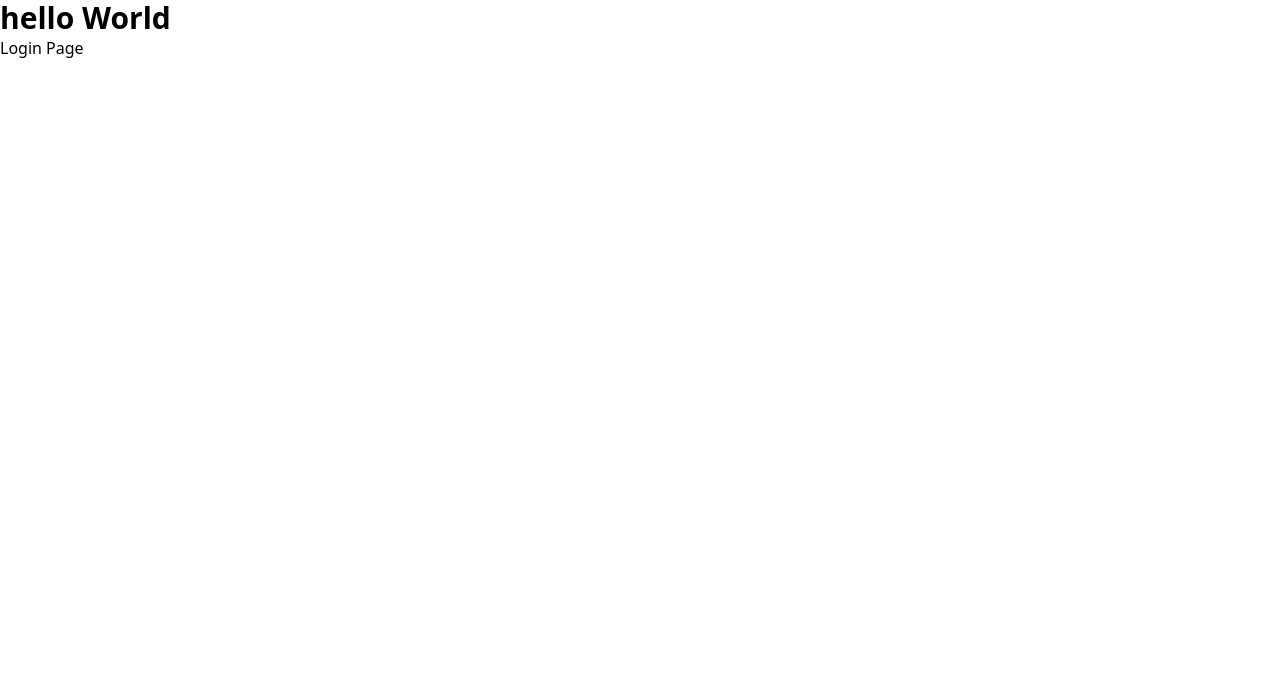
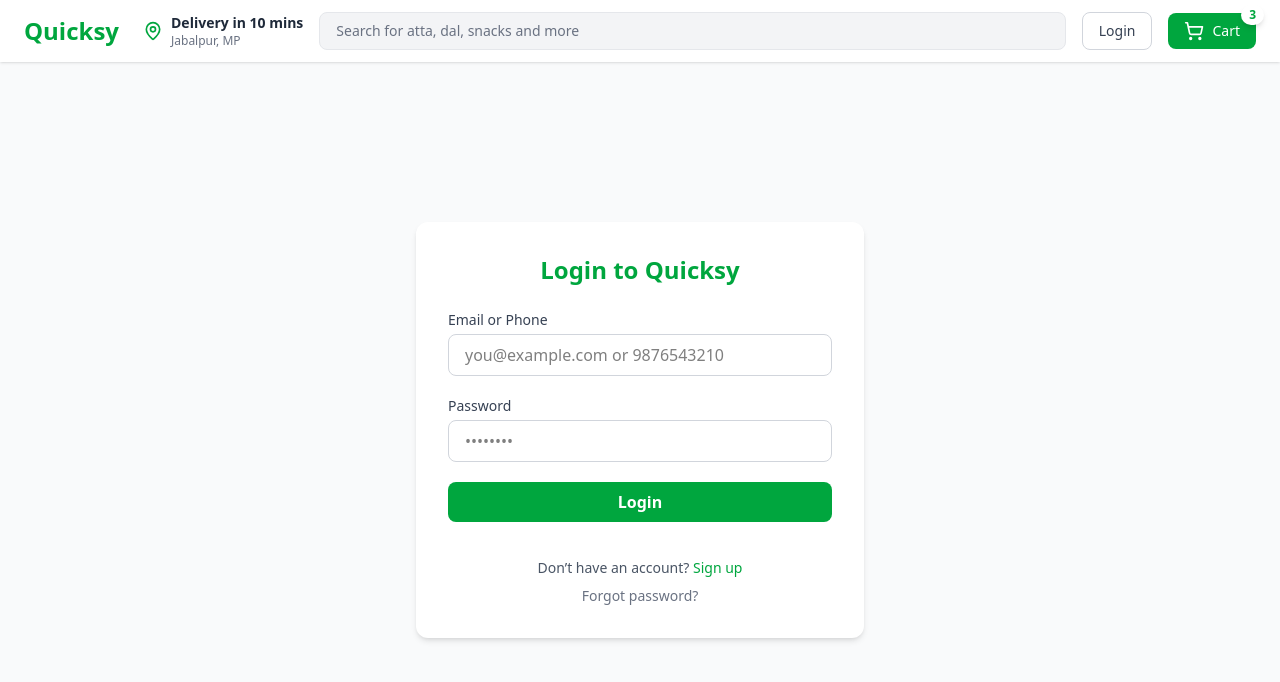
Before and after one commit to Deepanshuu06/Quicksy, a React (Vite) app in the folder frontend/Quicksy/: page /login in a window 1280 px wide. Shown: the top 682 px of the page. Built offline with nearby package versions, Linux system fonts and the light colour scheme.

Commit message:
feat: implement navigation and authentication pages; add Navbar, Login, Registration, Home, and Error pages

```diff
--- a/frontend/Quicksy/package.json
+++ b/frontend/Quicksy/package.json
@@ -12,6 +12,7 @@
   "dependencies": {
     "@tailwindcss/vite": "^4.1.13",
     "axios": "^1.12.2",
+    "lucide-react": "^0.544.0",
     "react": "^19.1.1",
     "react-dom": "^19.1.1",
     "react-router": "^7.9.3",
--- a/frontend/Quicksy/src/App.jsx
+++ b/frontend/Quicksy/src/App.jsx
@@ -1,11 +1,12 @@
 import { Outlet } from "react-router";
+import Navbar from "./components/Navbar";
 
 function App() {
   return (
-    <>
-      <h1 className="text-3xl font-bold underlines">hello World</h1>
+    <div className="App ">
+      <Navbar />
       <Outlet />
-    </>
+    </div>
   );
 }
 
--- /dev/null
+++ b/frontend/Quicksy/src/components/Navbar.jsx
@@ -0,0 +1,59 @@
+import React from "react";
+import { ShoppingCart, MapPin } from "lucide-react";
+import { Link } from "react-router";
+
+function Navbar() {
+  return (
+    <nav className="w-full bg-white shadow-sm sticky top-0 z-50">
+      <div className="max-w-7xl mx-auto px-4 md:px-6 py-3 flex items-center justify-between">
+        {/* Left Section: Logo & Location */}
+        <div className="flex items-center space-x-6">
+          <Link to="/" className="text-2xl font-bold text-green-600">
+            Quicksy
+          </Link>
+
+          <div className="hidden sm:flex items-center space-x-2 cursor-pointer">
+            <MapPin className="h-5 w-5 text-green-600" />
+            <div className="flex flex-col leading-tight">
+              <span className="text-sm font-semibold text-gray-800">
+                Delivery in 10 mins
+              </span>
+              <span className="text-xs text-gray-500">Jabalpur, MP</span>
+            </div>
+          </div>
+        </div>
+
+        {/* Center: Search Bar */}
+        <div className="flex-1 mx-4">
+          <input
+            type="text"
+            placeholder="Search for atta, dal, snacks and more"
+            className="w-full px-4 py-2 rounded-lg bg-gray-100 border border-gray-200 text-sm focus:outline-none focus:ring-2 focus:ring-green-500 placeholder:text-gray-500"
+          />
+        </div>
+
+        {/* Right Section: Login & Cart */}
+        <div className="flex items-center space-x-4">
+          <Link
+            to="/login"
+            className="hidden sm:inline-block text-sm font-medium text-gray-700 hover:text-green-600"
+          >
+            <button className="px-4 py-2 rounded-lg border border-gray-300 hover:bg-gray-100 transition cursor-pointer">
+              Login
+            </button>
+          </Link>
+
+          <button className="relative flex items-center bg-green-600 text-white px-4 py-2 rounded-lg hover:bg-green-700 transition cursor-pointer">
+            <ShoppingCart className="h-5 w-5 mr-2" />
+            <span className="font-medium text-sm">Cart</span>
+            <span className="absolute -top-2 -right-2 bg-white text-green-600 text-xs rounded-full px-2 py-0.5 font-bold shadow-md">
+              3
+            </span>
+          </button>
+        </div>
+      </div>
+    </nav>
+  );
+}
+
+export default Navbar;
--- a/frontend/Quicksy/src/main.jsx
+++ b/frontend/Quicksy/src/main.jsx
@@ -4,17 +4,29 @@
 import App from './App.jsx';
 import './index.css';
 import { createBrowserRouter, RouterProvider } from 'react-router-dom';
+import LoginPage from './pages/LoginPage.jsx';
+import ErrorPage from './pages/ErrorPage.jsx';
+import RegistrationPage from './pages/RegistrationPage.jsx';
+import HomePage from './pages/HomePage.jsx';
 
 const router = createBrowserRouter([
   {
     path: '/',
     element: <App />,
-    errorElement: <div>Error occurred</div>,
+
+    errorElement: <ErrorPage />,
     children: [
       {
+        path:"/",
+        element:<HomePage />
+      },
+      {
         path:"/login",
-        element: <div>Login Page</div>
-
+        element: <LoginPage />
+      },
+      {
+        path:"/register",
+        element: <RegistrationPage/>
       }
     ],
 
--- /dev/null
+++ b/frontend/Quicksy/src/pages/ErrorPage.jsx
@@ -0,0 +1,9 @@
+import React from 'react'
+
+function ErrorPage() {
+  return (
+    <div>ErrorPage</div>
+  )
+}
+
+export default ErrorPage
--- /dev/null
+++ b/frontend/Quicksy/src/pages/HomePage.jsx
@@ -0,0 +1,106 @@
+import React from "react";
+import { ChevronRight } from "lucide-react";
+import axios from "axios";
+import { useEffect } from "react";
+import { Link } from "react-router";
+
+const promoBanners = [
+  "https://cdn.grofers.com/cdn-cgi/image/f=auto,fit=scale-down,q=70,metadata=none,w=720/layout-engine/2023-07/Pet-Care_WEB.jpg",
+  "https://cdn.grofers.com/cdn-cgi/image/f=auto,fit=scale-down,q=70,metadata=none,w=720/layout-engine/2023-07/pharmacy-WEB.jpg",
+  "https://cdn.grofers.com/cdn-cgi/image/f=auto,fit=scale-down,q=70,metadata=none,w=720/layout-engine/2023-03/babycare-WEB.jpg",
+];
+
+function HomePage() {
+  const [categories, setCategories] = React.useState([]);
+
+  useEffect(() => {
+    async function fetchCategories() {
+      try {
+        const res = await axios.get(
+          "http://localhost:7777/api/v1/public/categories"
+        );
+        setCategories(res?.data?.data?.categories || []);
+        console.log(res.data?.data?.categories);
+      } catch (err) {
+        console.error(err);
+      }
+    }
+    fetchCategories();
+  }, []);
+
+  return (
+    <div className="bg-gray-50 pb-16">
+      <div className="max-w-7xl mx-auto px-4 py-4">
+        <div className="grid grid-cols-1 sm:grid-cols-3 gap-4">
+          {promoBanners.map((banner, idx) => (
+            <img
+              key={idx}
+              src={banner}
+              alt={`Promo ${idx + 1}`}
+              className="rounded-lg w-full h-60 object-cover"
+            />
+          ))}
+        </div>
+      </div>
+
+      <section className="max-w-7xl mx-auto px-4 mt-6">
+        <h2 className="text-xl font-bold text-gray-800 mb-4">
+          Shop by Categories
+        </h2>
+
+        <div className="grid grid-cols-2 sm:grid-cols-3 md:grid-cols-5 gap-4">
+          {categories.map((cat, index) => (
+            <Link
+              to={`/category/${cat.id}`}
+              key={index}
+              className="flex flex-col items-center bg-white p-4 rounded-lg shadow-sm hover:shadow-md transition">
+              <div
+                key={index}
+                className="bg-white rounded-lg shadow-sm hover:shadow-md transition cursor-pointer">
+                <img
+                  src={cat.image}
+                  alt={cat.name}
+                  className="w-full h-32 object-cover rounded-t-lg"
+                />
+                <div className="p-2 text-center font-medium text-gray-700 text-sm">
+                  {cat.name}
+
+                </div>
+              </div>
+            </Link>
+          ))}
+        </div>
+      </section>
+
+      <section className="max-w-7xl mx-auto px-4 mt-10">
+        <div className="flex items-center justify-between mb-4">
+          <h2 className="text-xl font-bold text-gray-800">Best of Beverages</h2>
+          <button className="text-green-600 text-sm font-medium flex items-center hover:underline">
+            See all <ChevronRight className="h-4 w-4 ml-1" />
+          </button>
+        </div>
+
+        <div className="flex overflow-x-auto space-x-4 pb-2">
+          {[...Array(6)].map((_, idx) => (
+            <div
+              key={idx}
+              className="min-w-[160px] bg-white rounded-lg shadow-sm hover:shadow-md transition">
+              <img
+                src={`/images/products/drink${idx + 1}.jpg`}
+                alt={`Drink ${idx + 1}`}
+                className="w-full h-32 object-cover rounded-t-lg"
+              />
+              <div className="p-2 text-sm text-gray-700">
+                <div className="font-medium">Soft Drink {idx + 1}</div>
+                <div className="text-gray-500 text-xs">750ml</div>
+                <div className="font-semibold mt-1">₹45</div>
+              </div>
+            </div>
+          ))}
+        </div>
+      </section>
+    </div>
+  );
+}
+
+export default HomePage;
--- /dev/null
+++ b/frontend/Quicksy/src/pages/LoginPage.jsx
@@ -0,0 +1,68 @@
+import React from "react";
+
+function LoginPage() {
+  return (
+    <div className="flex items-center justify-center px-4 py-12 bg-gray-50 min-h-[calc(100vh-64px)]">
+      {/* Adjust 64px to match your navbar height if it's different */}
+
+      <div className="w-full max-w-md bg-white p-8 rounded-xl shadow-md">
+        <h2 className="text-2xl font-bold text-center text-green-600 mb-6">
+          Login to Quicksy
+        </h2>
+
+        <form className="space-y-5">
+          {/* Email or Phone Input */}
+          <div>
+            <label className="block text-sm font-medium text-gray-700 mb-1">
+              Email or Phone
+            </label>
+            <input
+              type="text"
+              placeholder="you@example.com or 9876543210"
+              className="w-full px-4 py-2 border border-gray-300 rounded-lg focus:outline-none focus:ring-2 focus:ring-green-500"
+              required
+            />
+          </div>
+
+          {/* Password Input */}
+          <div>
+            <label className="block text-sm font-medium text-gray-700 mb-1">
+              Password
+            </label>
+            <input
+              type="password"
+              placeholder="••••••••"
+              className="w-full px-4 py-2 border border-gray-300 rounded-lg focus:outline-none focus:ring-2 focus:ring-green-500"
+              required
+            />
+          </div>
+
+          {/* Login Button */}
+          <button
+            type="submit"
+            className="w-full py-2 bg-green-600 text-white rounded-lg font-semibold hover:bg-green-700 transition"
+          >
+            Login
+          </button>
+
+          {/* Signup / Forgot Links */}
+          <div className="text-sm text-center text-gray-600 mt-4">
+            <p>
+              Don’t have an account?{" "}
+              <a href="/register" className="text-green-600 font-medium hover:underline">
+                Sign up
+              </a>
+            </p>
+            <p className="mt-2">
+              <a href="/forgot-password" className="text-gray-500 hover:underline">
+                Forgot password?
+              </a>
+            </p>
+          </div>
+        </form>
+      </div>
+    </div>
+  );
+}
+
+export default LoginPage;
--- /dev/null
+++ b/frontend/Quicksy/src/pages/RegistrationPage.jsx
@@ -0,0 +1,9 @@
+import React from 'react'
+
+function RegistrationPage() {
+  return (
+    <div>RegistrationPage</div>
+  )
+}
+
+export default RegistrationPage
```
Also changed, not shown: 2 other files (tests, documents, lock files or other folders).
